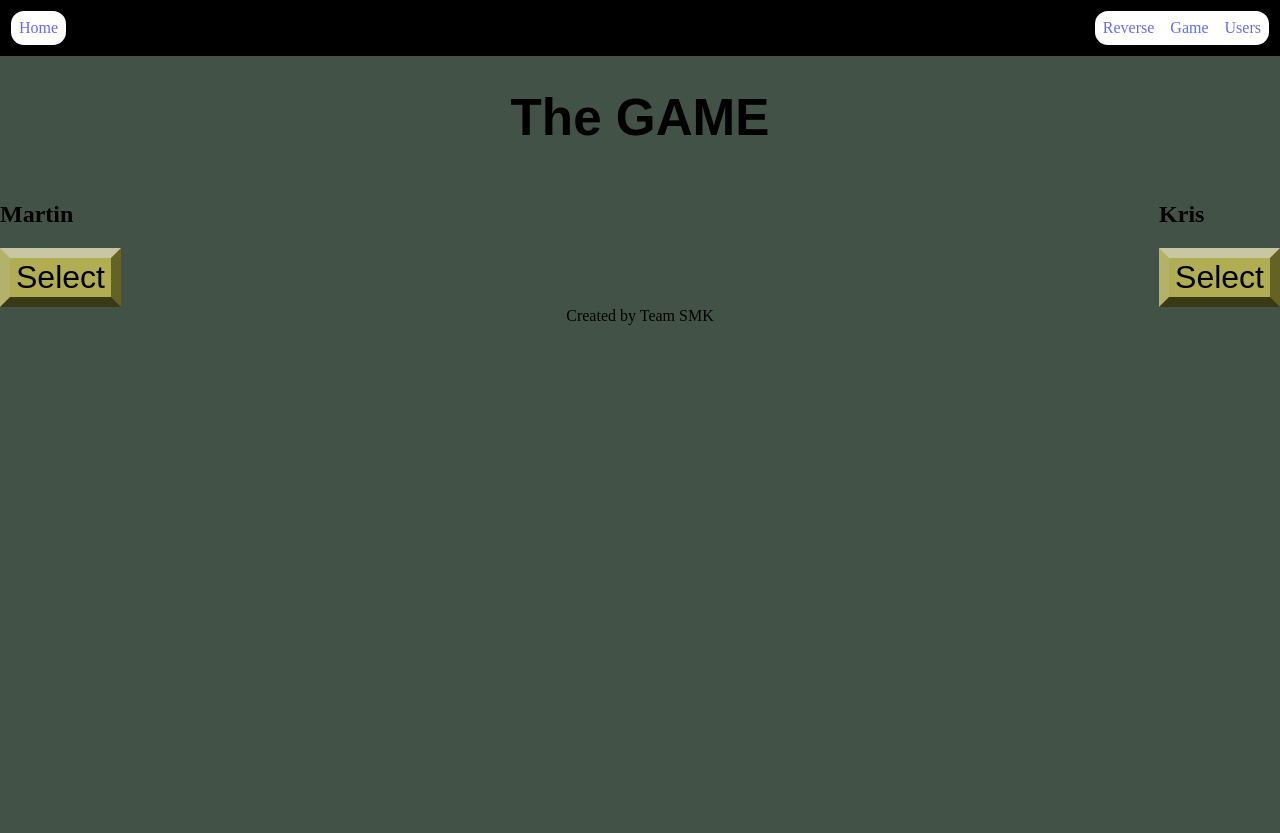
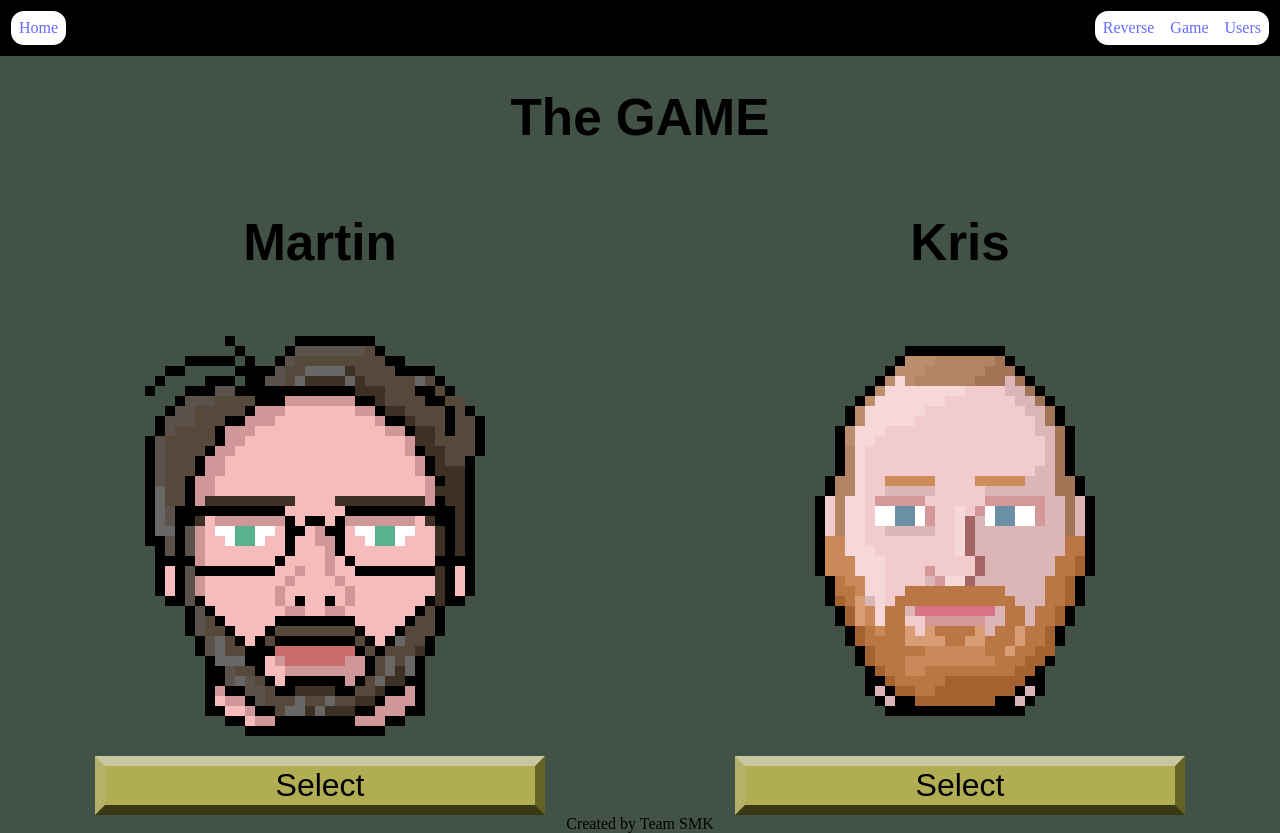
Before and after one commit to egelix/Autumn, a React (Vite) app in the folder frontend/: page /account/game in a window 1280 px wide. Before the commit the page ends 800 px from the top, so only its background shows below. Built offline with nearby package versions, Linux system fonts and the light colour scheme; a web font is replaced by a local one.

Commit message:
added character headshots for character select

```diff
--- /dev/null
+++ b/frontend/src/components/CharacterCard/CharacterCard.css
@@ -0,0 +1,5 @@
+.wrapper {
+    display: flex;
+    flex-wrap: wrap;
+    flex-direction: column;
+}
--- a/frontend/src/components/CharacterCard/CharacterCard.jsx
+++ b/frontend/src/components/CharacterCard/CharacterCard.jsx
@@ -1,7 +1,9 @@
+import "./CharacterCard.css";
 export default function CharacterCard({character, setPlayerCharacter}) {
     return(
-        <div>
-            <h2>{character.name}</h2>
+        <div className="wrapper">
+            <h1>{character.name}</h1>
+            <img src={character.headShotSrc} alt="HEADSHOT"></img>
             <button onClick={() => {setPlayerCharacter(character)}}>Select</button>
         </div>
     )
--- a/frontend/src/components/CharacterSelect/CharacterSelect.css
+++ b/frontend/src/components/CharacterSelect/CharacterSelect.css
@@ -0,0 +1,4 @@
+.char-container {
+    display: flex;
+    justify-content: space-around;
+}
--- a/frontend/src/components/CharacterSelect/CharacterSelect.jsx
+++ b/frontend/src/components/CharacterSelect/CharacterSelect.jsx
@@ -6,7 +6,7 @@ import CharacterCard from "../CharacterCard/CharacterCard";
 export default function CharacterSelect({setPlayerCharacter}) {
     const [characters, setCharacters] = useState(characterData);
     return (
-        <div className="container">
+        <div className="char-container">
             {characters === null? <p>Loading Characters...</p>:
             characters.map((character) => {
                 return <CharacterCard character={character} setPlayerCharacter={setPlayerCharacter} key={character.key}/>
--- a/frontend/src/components/CharacterSelect/characterData.js
+++ b/frontend/src/components/CharacterSelect/characterData.js
@@ -2,10 +2,12 @@ const characterData = [
     {
         key: 1,
         name: "Martin",
+        headShotSrc: "/src/gifs/martin_headshot.gif",
     },
     {
         key: 2,
         name:"Kris",
+        headShotSrc: "/src/gifs/kris_headshot.gif",
     }
 ]
 export default characterData;
```
Also changed, not shown: frontend/src/gifs/kris_headshot.gif (added), frontend/src/gifs/martin_headshot.gif (added).
